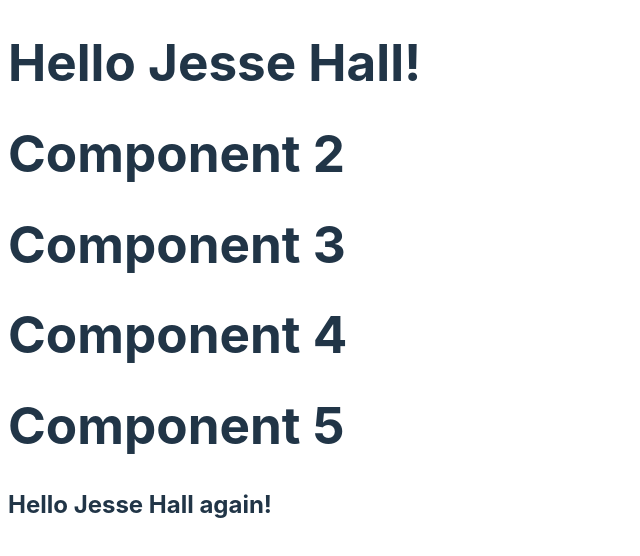
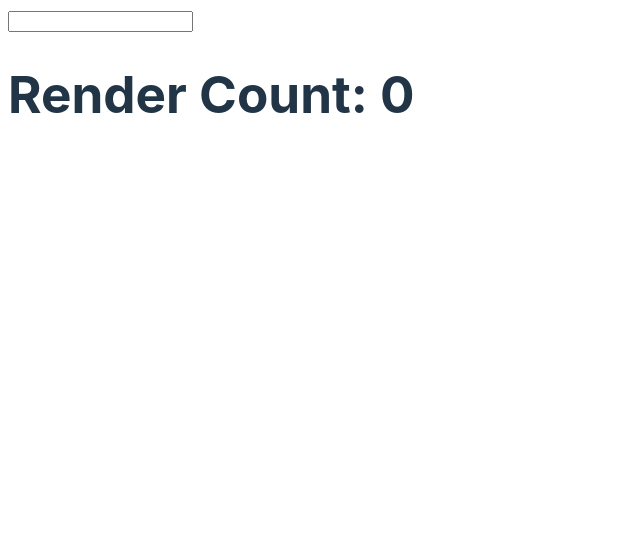
Before and after one commit to Dheeraj2002kumar/React-Practice-2025, a React (Vite) app in the folder my-react-app/: page / in a window 1280 px wide. Shown: the top 556 px of the page, without its empty margins (0-640 px from the left). Built offline with nearby package versions, Linux system fonts and the light colour scheme.

Commit message:
Replace Component1 with App1 to demonstrate useRef Hook functionality

```diff
--- a/my-react-app/src/App.jsx
+++ b/my-react-app/src/App.jsx
@@ -12,17 +12,30 @@ import './App.css'
 // export default App
 
 
-// ----------------- React useContext Hook -----------------
+// -------------- React useRef Hook -----------------------
 
-import { Component1 } from './React-Hook/useContext-Hook';
+import { App1 } from './React-Hook/useRef-Hook';
 
 export default function App(){
   return (
     <>
-      <Component1 />
+      <App1 />
     </>
   );
 }
+
+
+// ----------------- React useContext Hook -----------------
+
+// import { Component1 } from './React-Hook/useContext-Hook';
+
+// export default function App(){
+//   return (
+//     <>
+//       <Component1 />
+//     </>
+//   );
+// }
 
 
 
```
